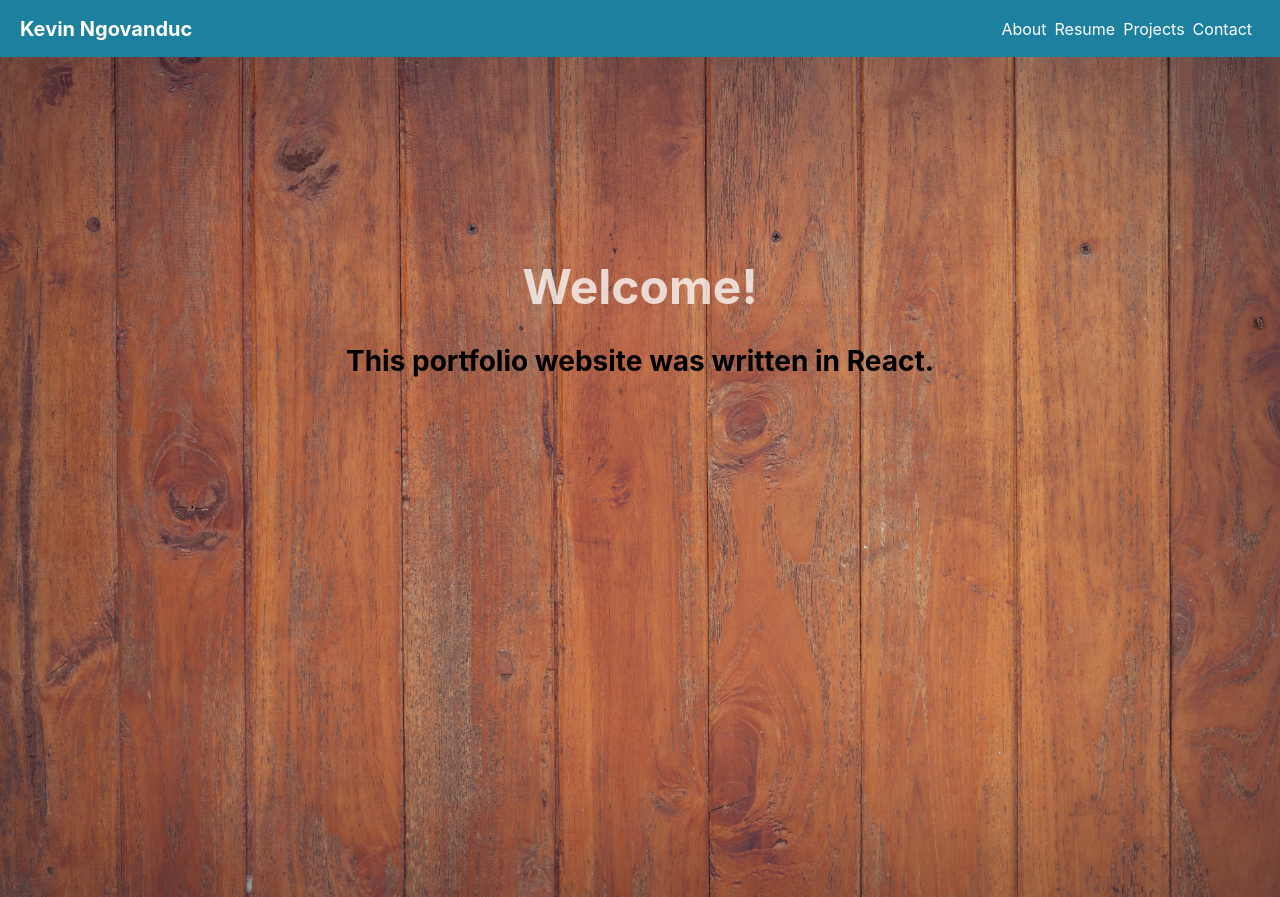
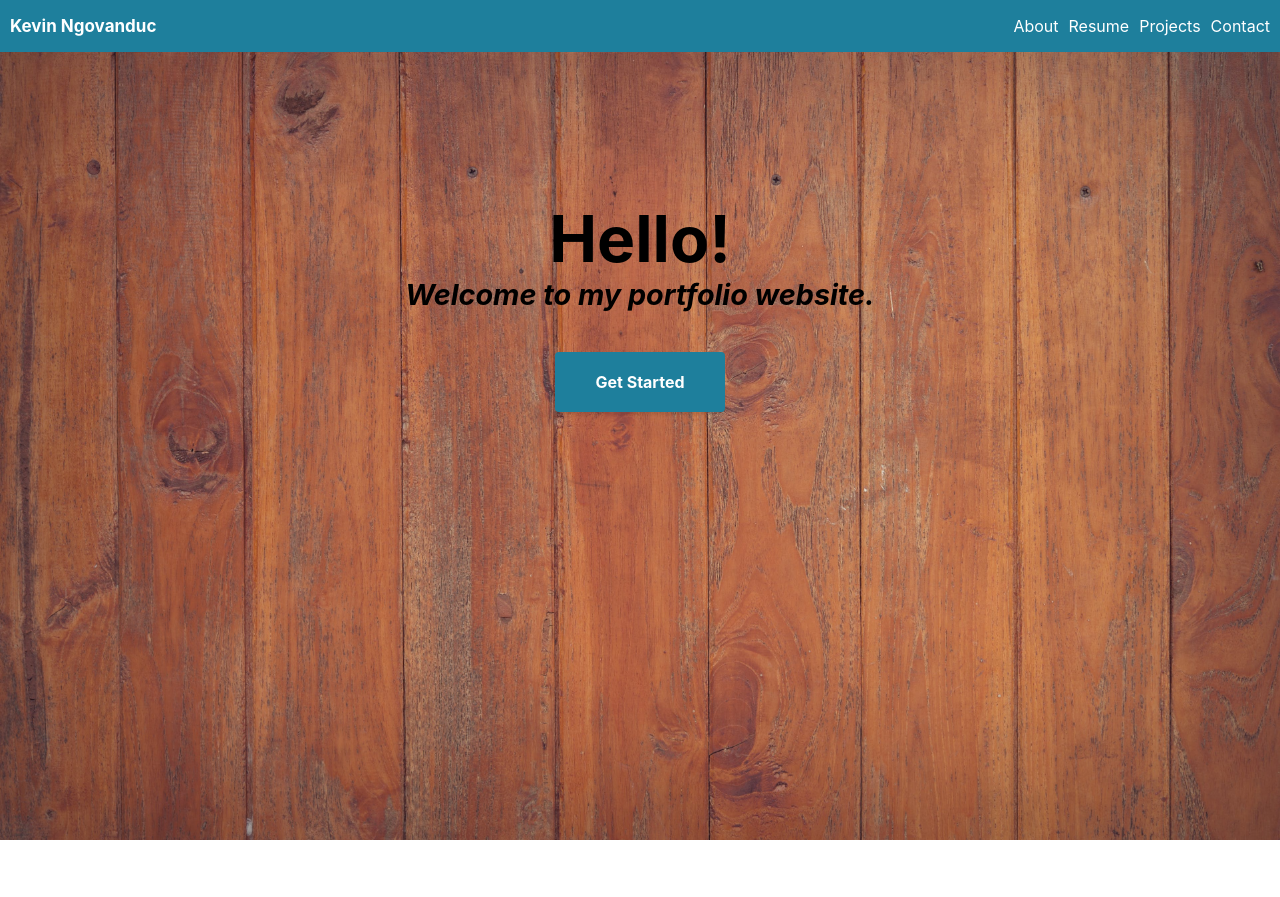
Before and after one commit to kngovand/ReactWebsite, a React (Create React App) app: page / in a window 1280 px wide. After the commit the page ends 840 px from the top, so only its background shows below. Built offline with nearby package versions, Linux system fonts and the light colour scheme.

Commit message:
Header and nav bar ready!

```diff
--- a/src/Header.css
+++ b/src/Header.css
@@ -6,11 +6,25 @@ header {
 
 header h1 {
     margin: 0;
-    font-size: 3em;
-    color: rgba(255, 255, 255, 0.753);
+    font-size: 4em;
 }
 
 header p {
+    margin: 0;
     font-weight: 700;
-    font-size: 1.75rem;
+    font-size: 1.8rem;
+    font-style: italic;
+    margin-bottom: 40px;
 }
+
+header a {
+    color: white;
+    background-color: #1e7f9c;
+    border-color: #1e7f9c;
+    font-weight: 700;
+    box-shadow: 0 3px 3px 0 rgba(0,0,0,0.1);
+    text-decoration: none;
+    padding: 1.25rem 2.5rem;
+    display: inline-block;
+    border-radius: .25rem;
+}
--- a/src/Header.js
+++ b/src/Header.js
@@ -19,8 +19,8 @@ class Header extends Component {
             <div>
             <header style={myStyles}>
             <h1>{this.props.title}</h1>
-            <p>This portfolio website was written in React.</p>
-
+            <p>Welcome to my portfolio website.</p>
+            <a href="#button">{this.props.button}</a>
             </header>
             </div>
         )
--- a/src/Navigation.css
+++ b/src/Navigation.css
@@ -1,14 +1,16 @@
 nav {
     display: flex;
     justify-content: space-between;
-    background-color: #1d809f;
+    background-color: #1e7f9c;
     align-items: center;
-    padding-right: 20px;
-    padding-left: 20px;
+    padding: 0;
+    position: fixed;
+    width: 100%;
 }
 
 .logo {
-    font-size: 20px;
+    padding-left: 10px;
+    font-size: 17px;
     color: white;
 }
 
@@ -18,7 +20,7 @@ nav ul {
 
 nav ul li {
     display: inline-block;
-    margin-right: 8px;
+    margin-right: 10px;
 
 }
 
--- a/src/index.js
+++ b/src/index.js
@@ -11,7 +11,7 @@ class App extends Component {
         return(
             <div>
                 <Navigation logoTitle ="Kevin Ngovanduc" />
-                <Header title="Welcome!" />
+                <Header title="Hello!" button ="Get Started" />
             </div>
         )
     }
```
